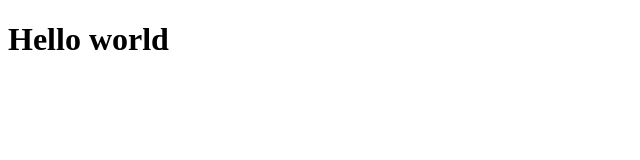
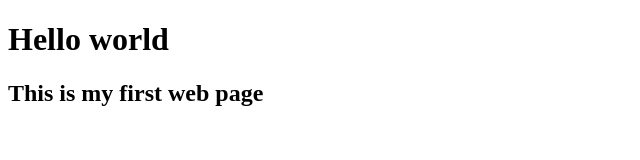
Before and after one commit to ishassan42/BootCampe2020Sample, a plain HTML site: page index.html in a window 1280 px wide. Shown: the whole page, without its empty margins (0-640 px from the left). Drawn offline with Linux system fonts and the light colour scheme.

Commit message:
Update index.html

```diff
--- a/index.html
+++ b/index.html
@@ -7,6 +7,7 @@
     </head>
     <body>
         <h1>Hello world</h1>
+        <h2>This is my first web page</h2>
 
     </body>
 </html>
```
